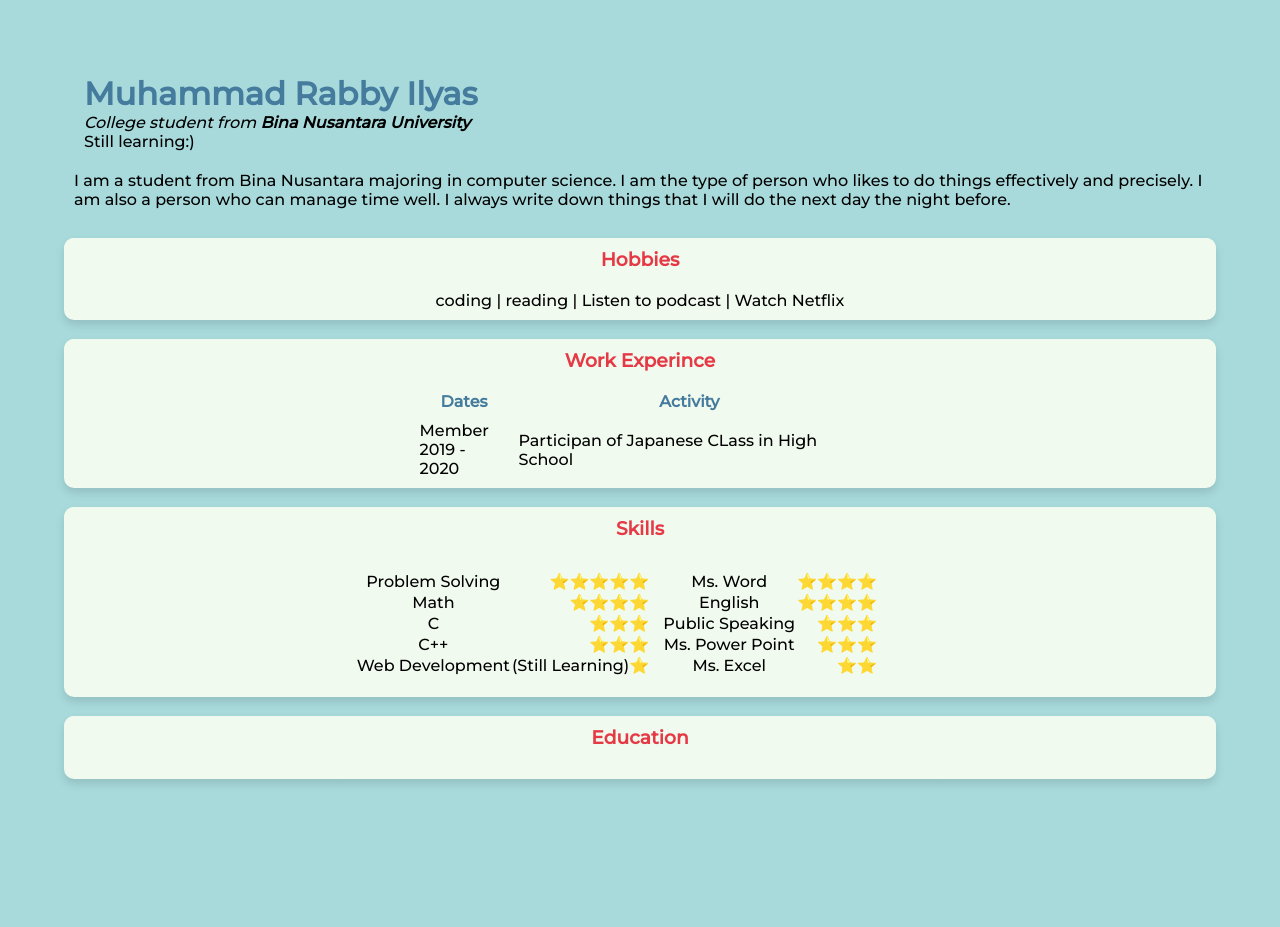
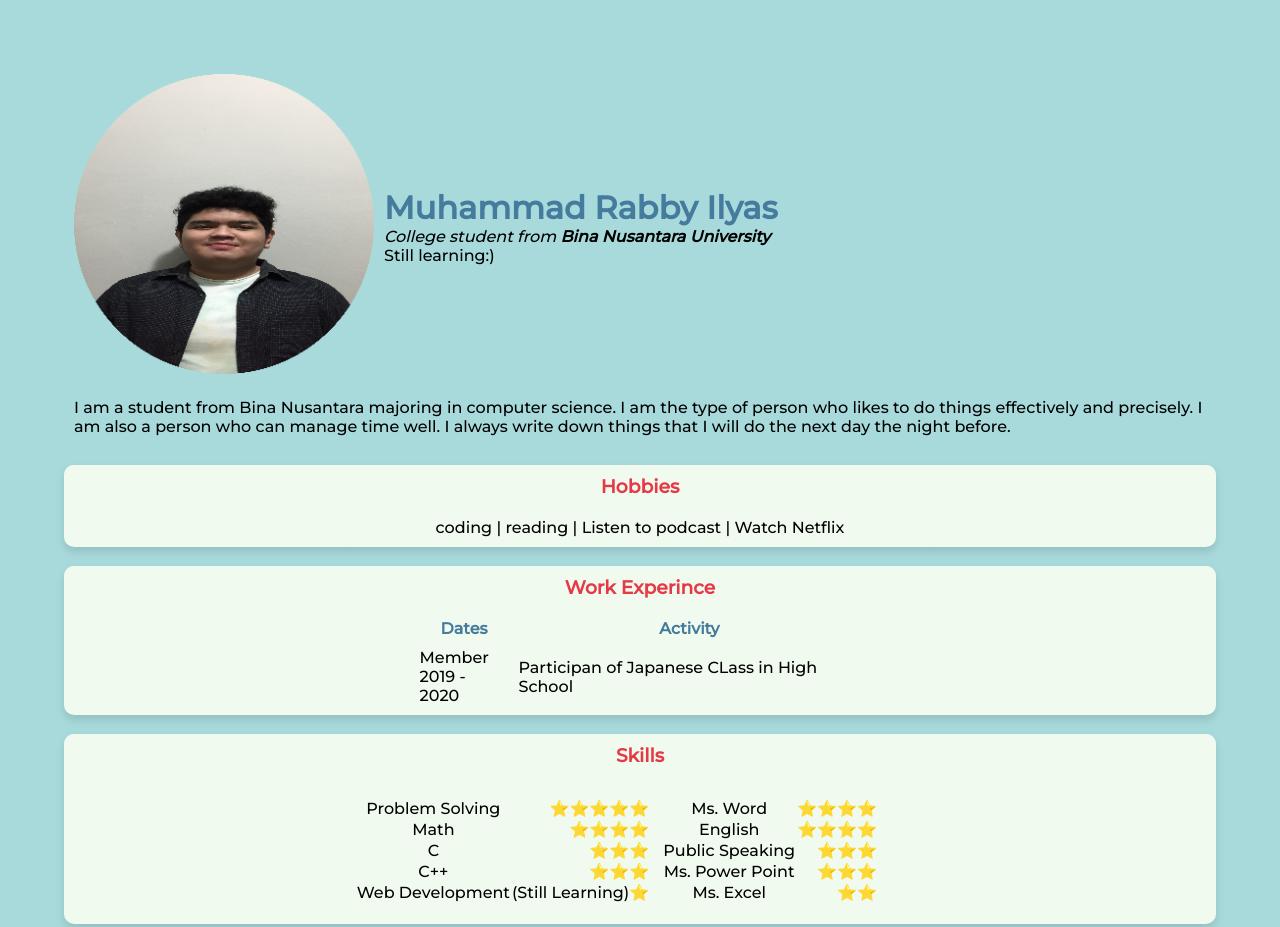
Before and after one commit to RuBbyCode/index.html, a plain HTML site: page index.html in a window 1280 px wide. Shown: the top 927 px of the page. Drawn offline with Linux system fonts and the light colour scheme.

Commit message:
Update index.html

```diff
--- a/index.html
+++ b/index.html
@@ -15,7 +15,7 @@
                 <tbody>
                     <tr>
                         <td>
-                            <img src="picture/Rabby.png" alt="">
+                            <img src="Rabby.png" alt="">
                         </td>
                         <td>
                             <h1>Muhammad Rabby Ilyas</h1>
```
